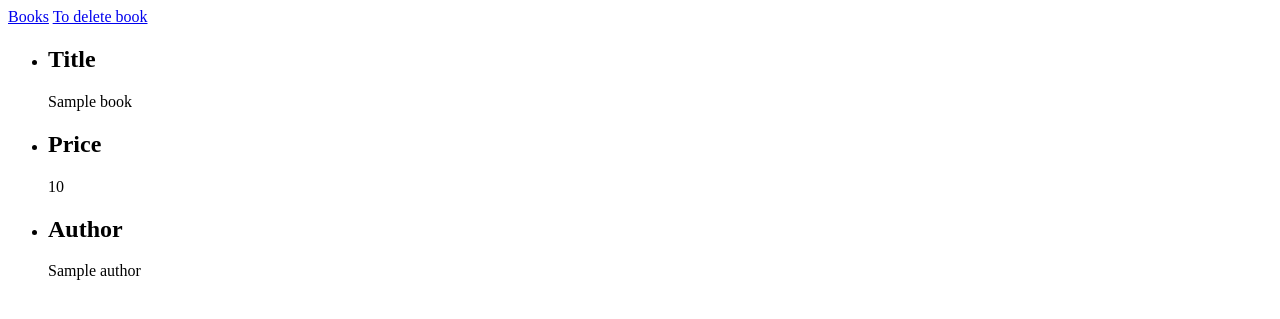
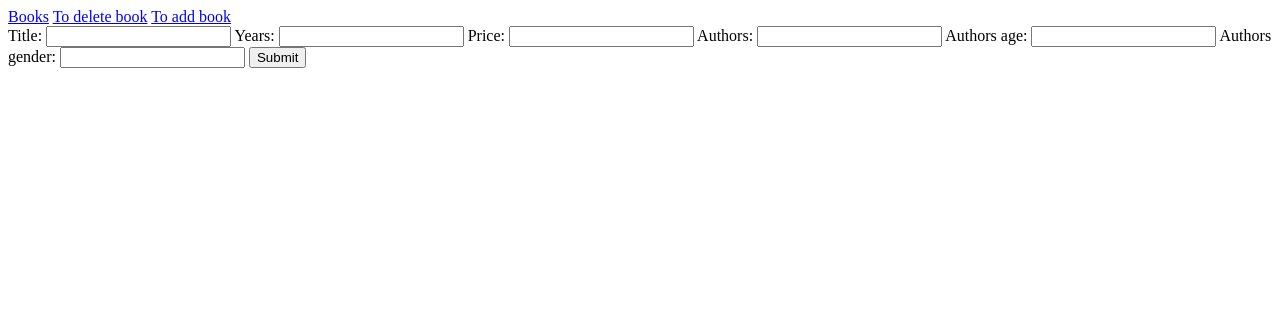
Before and after one commit to larrywongkahei/CodeClan, a Flask app: page /createbook in a window 1280 px wide. Shown: the top 319 px of the page. Run offline with Flask 2, Linux system fonts and the light colour scheme; a database or web service that is not in the repository returns one stand-in record (values such as "Sample title"); some libraries are stand-ins or nearby versions.

Commit message:
Done the day3HW advanced extention

```diff
--- a/week_4/day_3/HW/console.py
+++ b/week_4/day_3/HW/console.py
@@ -14,5 +14,7 @@ book_repository.save(book2)
 book3 = Book('Dont know how to do', '2019', 500, author2)
 book_repository.save(book3)
 
+
+
 print(author1.id)
 print(book1.id)
--- a/week_4/day_3/HW/controllers/books_controller.py
+++ b/week_4/day_3/HW/controllers/books_controller.py
@@ -1,5 +1,8 @@
 from flask import Flask, Blueprint, render_template, request, redirect
 from repositories import book_repository
+from repositories import author_repository
+from models.books import Book
+from models.author import Author
 
 
 books_bp = Blueprint("books", __name__)
@@ -27,3 +30,38 @@ def delete_book():
         if book.title in data:
             book_repository.delete_by_id(book.id)
     return render_template("index.html")
+
+@books_bp.route("/createbook")
+def create_page():
+    return render_template("books/create.html")
+
+@books_bp.route("/createbook", methods=["POST"])
+def create():
+    data = request.form
+    all_authors = author_repository.select_all()
+    for author in all_authors:
+        if author.name == data['author']:
+            if author.age == data['author_age']:
+                if author.gender == data['author_gender']:
+                    the_author = author_repository.select_by_name(data['name'])
+                    new_book = Book(data['title'], data['years'], data['price'], the_author)
+                    book_repository.save(new_book)
+                    return render_template("index.html")
+    new_author = Author(data['author'], data['author_age'], data['author_gender'])
+    author_repository.save(new_author)
+    new_book = Book(data['title'], data['years'], data['price'], new_author)
+    book_repository.save(new_book)
+    return render_template("index.html")
+
+@books_bp.route("/edit/<book_id>")
+def edit_page(book_id):
+    book = book_repository.select_by_id(book_id)
+    return render_template("/books/edit.html", book=book)
+
+@books_bp.route("/edit/<book_id>", methods=["POST"])
+def edit(book_id):
+    data = request.form
+    the_book = book_repository.select_by_id(book_id)
+    the_author = the_book.author
+    book_repository.update(data['title'], data['years'], data['price'], the_author.id, the_book.id)
+    return render_template("index.html")
--- a/week_4/day_3/HW/db/books.sql
+++ b/week_4/day_3/HW/db/books.sql
@@ -13,5 +13,5 @@ CREATE TABLE books (
     title VARCHAR(255),
     years INT,
     price INT,
-    author_id INT REFERENCES authors(id)
+    author_id INT REFERENCES authors(id) ON DELETE CASCADE
 );
--- a/week_4/day_3/HW/repositories/author_repository.py
+++ b/week_4/day_3/HW/repositories/author_repository.py
@@ -27,3 +27,13 @@ def select_all():
             author = Author(row['name'], row['age'], row['gender'], row['id'])
             authors.append(author)
     return authors
+
+def select_by_name(name):
+    sql = "SELECT * FROM authors WHERE name = %s"
+    VALUES = [name]
+    result = run_sql(sql, VALUES)
+    if result:
+        result = result[0]
+        author = Author(result['name'], result['age'], result['gender'], result['id'])
+        return author
+    return None
--- a/week_4/day_3/HW/repositories/book_repository.py
+++ b/week_4/day_3/HW/repositories/book_repository.py
@@ -36,3 +36,24 @@ def delete_by_id(id):
     sql = "DELETE FROM books WHERE id = %s"
     VALUES = [id]
     run_sql(sql,VALUES)
+
+def update(title, years, price, author_id, id):
+    sql = "UPDATE books SET (title, years, price, author_id) = (%s, %s, %s, %s) WHERE id = %s RETURNING *"
+    values = [title, years, price, author_id, id]
+    run_sql(sql, values)
+
+def select_by_author_name(author):
+    sql = "SELECT * FROM books WHERE author.name = %s"
+    values = [author]
+    book = run_sql(sql, values)
+    return book
+
+def select_by_name(name):
+    sql = "SELECT * FROM books WHERE name = %s"
+    VALUES = [name]
+    result = run_sql(sql, VALUES)
+    if result:
+        result = result[0]
+        book = Book(result['title'], result['years'], result['price'], result['author'])
+        return book
+    return None
--- a/week_4/day_3/HW/templates/base.html
+++ b/week_4/day_3/HW/templates/base.html
@@ -9,6 +9,7 @@
 <body>
     <a href="/books">Books</a>
     <a href="/delete">To delete book</a>
+    <a href="/createbook">To add book</a>
     {% block content%}
 
 
--- a/week_4/day_3/HW/templates/books/books.html
+++ b/week_4/day_3/HW/templates/books/books.html
@@ -6,6 +6,7 @@
         <li>
             {{book.title}}
             <a href="/{{book.id}}">See details></a>
+            <a href="/edit/{{book.id}}">Edit</a>
         </li>
     </ul>
     {% endfor %}
--- /dev/null
+++ b/week_4/day_3/HW/templates/books/create.html
@@ -0,0 +1,20 @@
+{% extends "base.html" %}
+
+{% block content %}
+    <form action="/createbook" method="post">
+        <label for="title">Title:</label>
+        <input type="text" id="title" name="title">
+        <label for="years">Years:</label>
+        <input type="text" id="years" name="years">
+        <label for="price">Price:</label>
+        <input type="text" id="price" name="price">
+        <label for="author">Authors:</label>
+        <input type="text" id="author" name="author">
+        <label for="author_age">Authors age:</label>
+        <input type="text" id="author_age" name="author_age">
+        <label for="author_gender">Authors gender:</label>
+        <input type="text" id="author_gender" name="author_gender">
+        <input type="submit" value="Submit">
+    </form>
+
+{% endblock %}
```
Also changed, not shown: week_4/day_3/HW/templates/books/edit.html (added, +27 -0 lines).
